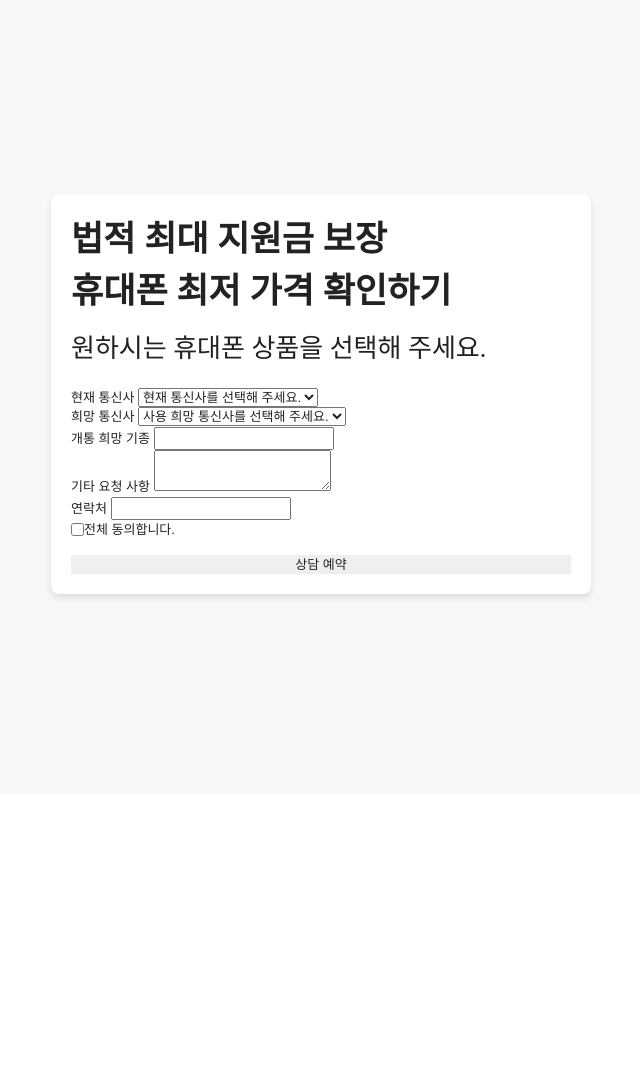
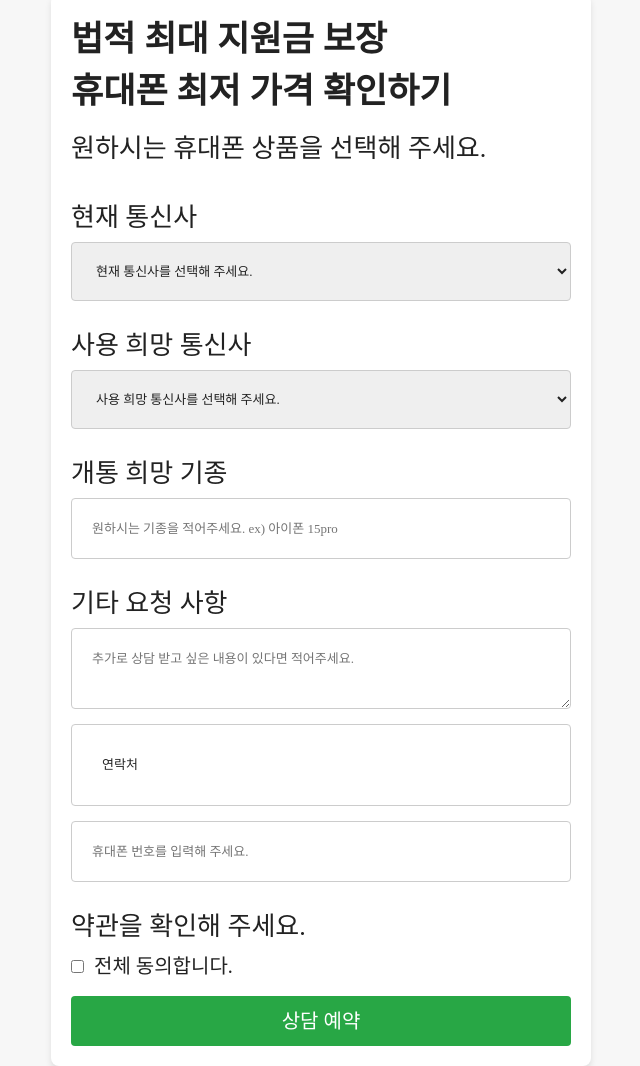
Before and after one commit to Aimyonnnnn/tsethome, a website: page index7.html in a window 1280 px wide. Shown: the part 749-1815 px from the top of the page, without its empty margins (319-959 px from the left). Before the commit the page ends 1543 px from the top, so only its background shows below. Drawn offline with Linux system fonts and the light colour scheme; a web font is replaced by a local one.

Commit message:
Add files via upload

```diff
--- a/index7.html
+++ b/index7.html
@@ -74,13 +74,13 @@
         <div class="form-body">
 
             <div class="form-container">
-                <form id="consultation-form">
                 <h1 class="form-title">법적 최대 지원금 보장<br>휴대폰 최저 가격 확인하기</h1>
                 <p class="form-description">원하시는 휴대폰 상품을 선택해 주세요.</p>
 
-                    <div class="form-group">
-                        <label for="current-provider">현재 통신사</label>
-                        <select id="current-provider" name="current_carrier" required>
+                <form id="consultation-form">
+                    <label for="current-provider" class="form-label">현재 통신사</label>
+                    <select id="current-provider" name="current_carrier" class="form-select"
+                        onchange="toggleCustomInput(this, 'current-custom-input')">
                         <option value="" disabled selected>현재 통신사를 선택해 주세요.</option>
                         <option value="SK">SK</option>
                         <option value="LG">LG</option>
@@ -88,12 +88,12 @@
                         <option value="알뜰폰">알뜰폰</option>
                         <option value="기타">기타 입력</option>
                     </select>
-                        <input type="text" id="current-custom-input" style="display: none;">
-                    </div>
+                    <input type="text" id="current-custom-input" name="current_custom_input" class="form-input hidden"
+                        placeholder="기타 입력 - 직접 입력해 주세요.">
 
-                    <div class="form-group">
-                        <label for="desired-provider">희망 통신사</label>
-                        <select id="desired-provider" name="desired_carrier" required>
+                    <label for="desired-provider" class="form-label">사용 희망 통신사</label>
+                    <select id="desired-provider" name="desired_carrier" class="form-select"
+                        onchange="toggleCustomInput(this, 'desired-custom-input')">
                         <option value="" disabled selected>사용 희망 통신사를 선택해 주세요.</option>
                         <option value="SK">SK</option>
                         <option value="LG">LG</option>
@@ -101,32 +101,28 @@
                         <option value="알뜰폰">알뜰폰</option>
                         <option value="기타">기타 입력</option>
                     </select>
-                        <input type="text" id="desired-custom-input" style="display: none;">
+                    <input type="text" id="desired-custom-input" name="desired_custom_input" class="form-input hidden"
+                        placeholder="기타 입력 - 직접 입력해 주세요.">
+
+                    <label for="desired-model" class="form-label">개통 희망 기종</label>
+                    <input type="text" id="desired-model" name="desired_phone"
+                        placeholder="원하시는 기종을 적어주세요. ex) 아이폰 15pro" class="form-input">
+
+                    <label for="additional-request" class="form-label">기타 요청 사항</label>
+                    <textarea id="additional-request" name="additional_notes"
+                        placeholder="추가로 상담 받고 싶은 내용이 있다면 적어주세요." class="form-textarea"></textarea>
+
+                    <label for="contact-number" class="form-label2">연락처</label>
+                    <input type="tel" id="contact-number" name="contact" placeholder="휴대폰 번호를 입력해 주세요." class="form-input">
+
+                    <label for="terms" class="form-label">약관을 확인해 주세요.</label>
+                    <div class="form-checkbox-container">
+                        <input type="checkbox" id="terms" name="terms" class="form-checkbox" required>
+                        <label for="terms" class="form-checkbox-label">전체 동의합니다.</label>
                     </div>
 
-                    <div class="form-group">
-                        <label for="desired-model">개통 희망 기종</label>
-                        <input type="text" id="desired-model" name="desired_phone">
-                    </div>
-
-                    <div class="form-group">
-                        <label for="additional-request">기타 요청 사항</label>
-                        <textarea id="additional-request" name="additional_notes"></textarea>
-                    </div>
-
-                    <div class="form-group">
-                        <label for="contact-number">연락처</label>
-                        <input type="tel" id="contact-number" name="contact" required>
-                    </div>
-
-                    <div class="form-checkbox-container">
-                        <input type="checkbox" id="agree-all" required>
-                        <label for="agree-all">전체 동의합니다.</label>
-                    </div>
-
-                    <button type="submit" class="submit-button">상담 예약</button>
+                    <button type="submit" class="form-submit-button">상담 예약</button>
                 </form>
-            </div>
             </div>
 
         <div class="consult-container">
@@ -150,8 +146,6 @@
     </div>
 
     <script src="http://3.19.206.106:5000/js/form-handler.js"></script>
-
-
 
 
 
```
Lines whose indentation alone changed are shown as unchanged.
